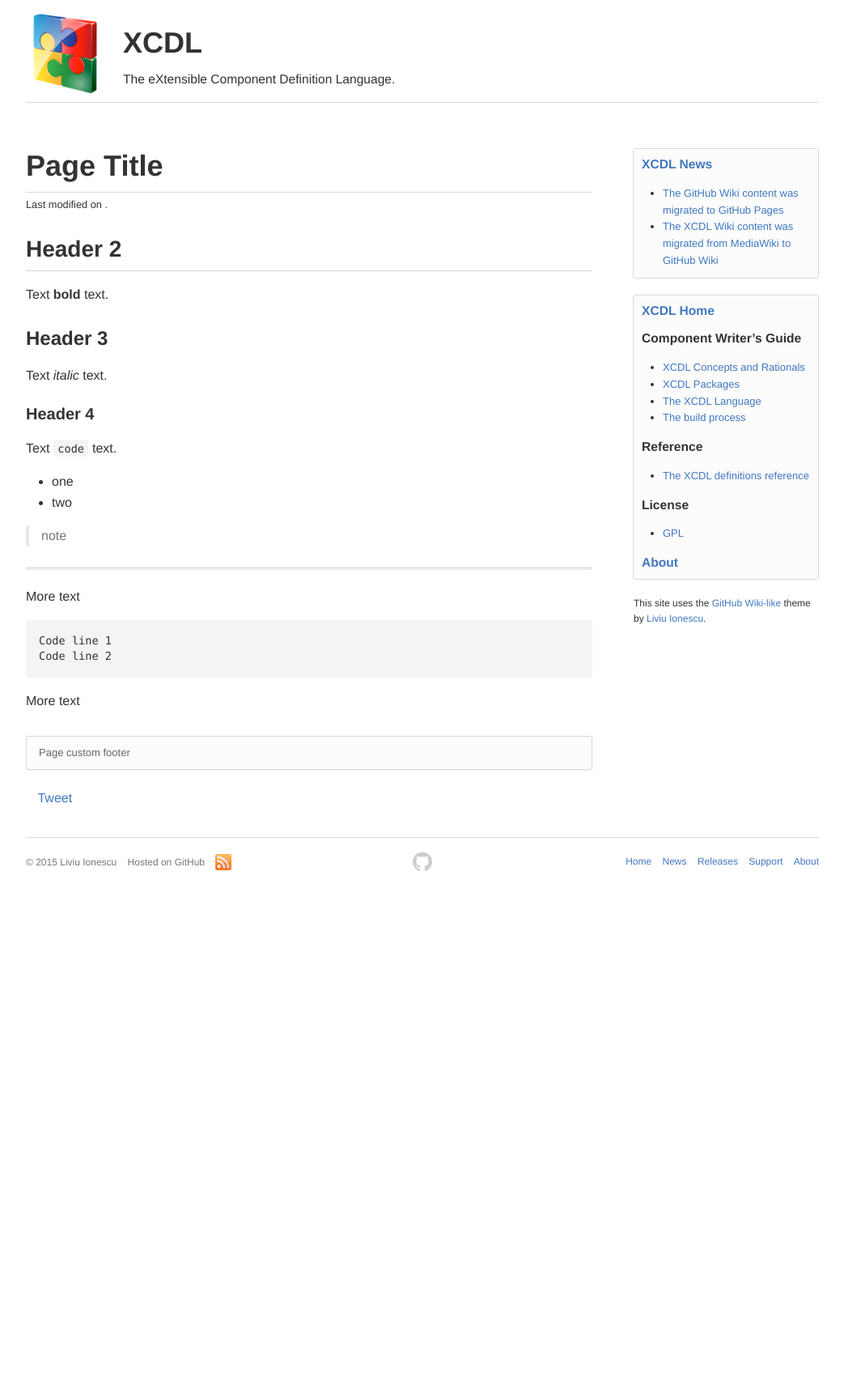
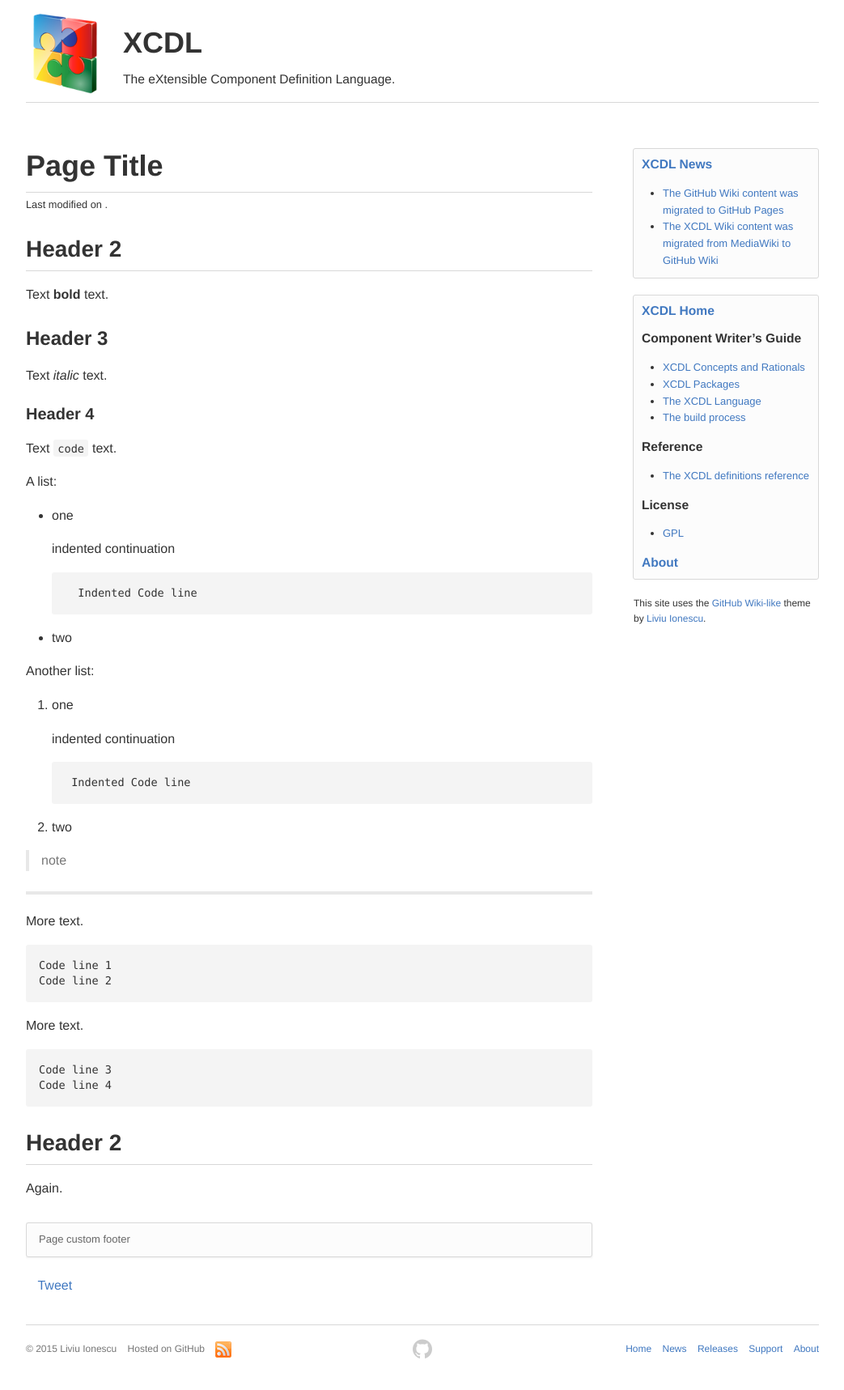
Before and after one commit to xcdl/xcdl.github.io-source, a Jekyll site: the page built from pages/test.md, in a window 1280 px wide. Shown: the whole page at 81% size, without its empty margins (118-1161 px from the left). Built offline with Jekyll 4.4.1, drawn with Linux system fonts in a browser that asks for light colours; comment, search, counter and statistics services are not loaded; before the commit the page ends 1115 px from its top, so only the background shows below that.

Commit message:
test.md: more lists

````diff
--- a/pages/test.md
+++ b/pages/test.md
@@ -20,17 +20,40 @@ Text _italic_ text.
 
 Text `code` text.
 
+A list:
+
 * one
+
+    indented continuation
+
+        Indented Code line
 * two
+
+Another list:
+
+1. one
+
+    indented continuation
+
+        Indented Code line
+
+1. two
 
 > note
 
 ***
 
-More text
+More text.
 
 ```
 Code line 1
 Code line 2
 ```
-More text
+More text.
+
+    Code line 3
+    Code line 4
+
+## Header 2
+
+Again.
````
